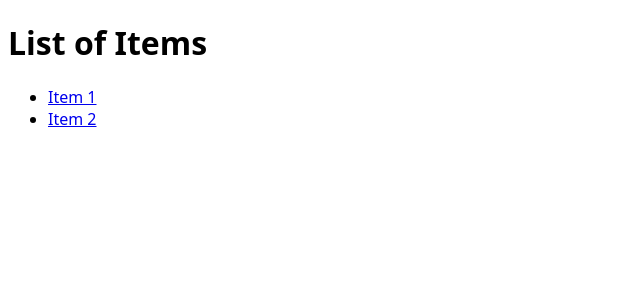
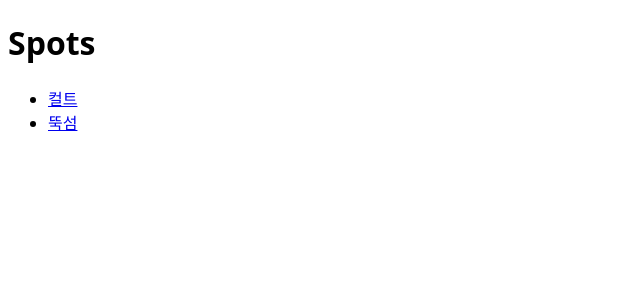
Before and after one commit to poser-lol/poser.lol, a React (Vite) app: page / in a window 1280 px wide. Shown: the top 300 px of the page, without its empty margins (0-640 px from the left). Built offline with nearby package versions, Linux system fonts and the light colour scheme.

Commit message:
Update names

```diff
--- a/src/Home.tsx
+++ b/src/Home.tsx
@@ -5,7 +5,7 @@ import { spots } from "./data/spots";
 export function Home() {
   return (
     <div>
-      <h1>List of Items</h1>
+      <h1>Spots</h1>
       <ul>
         {spots.map((spot) => (
           <li key={spot.id}>
--- a/src/data/spots.ts
+++ b/src/data/spots.ts
@@ -7,12 +7,12 @@ export interface Spot {
 export const spots: Spot[] = [
   {
     id: "cult",
-    name: "Item 1",
+    name: "컬트",
     summary: "This is the summary for Item 1",
   },
   {
     id: "ttukseom",
-    name: "Item 2",
+    name: "뚝섬",
     summary: "This is the summary for Item 2",
   },
 ];
```
